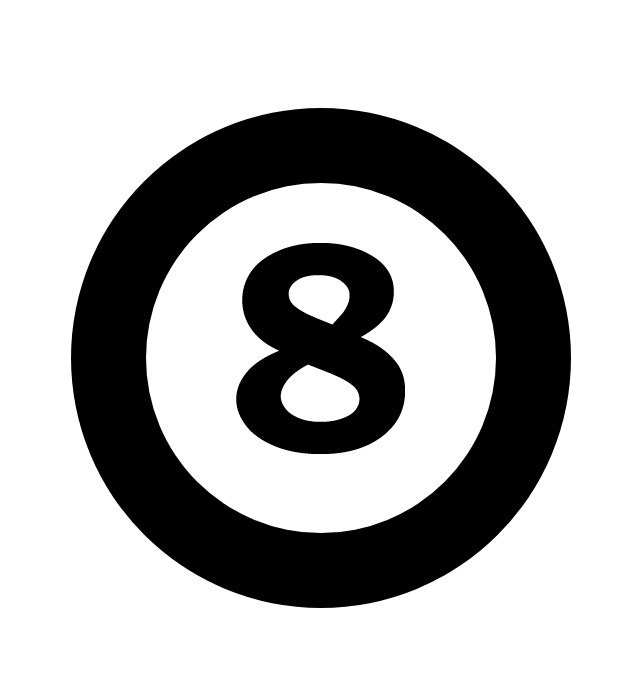
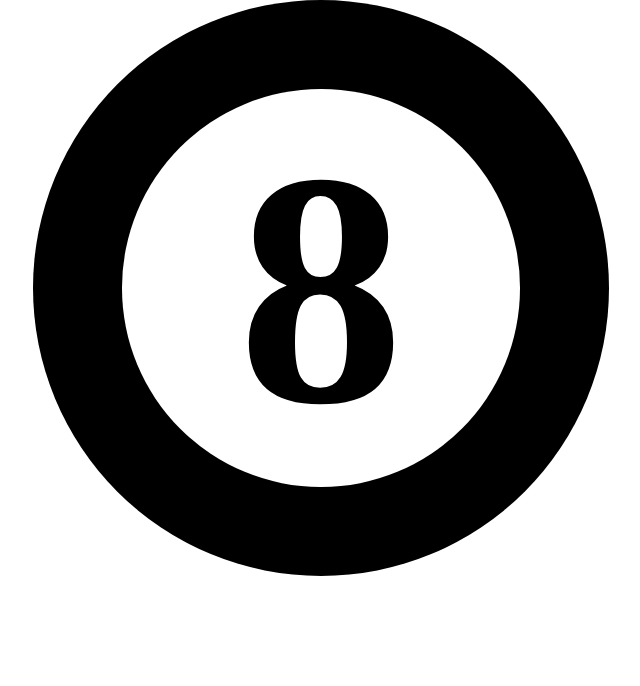
Before and after one commit to KrillNCrabs/KrilliNCrabs.github.io, a plain HTML site: page index.html in a window 1280 px wide. Shown: the whole page, without its empty margins (319-959 px from the left). Drawn offline with Linux system fonts and the light colour scheme.

Commit message:
Update index.html

```diff
--- a/index.html
+++ b/index.html
@@ -1,107 +1,58 @@
 <!DOCTYPE html>
-<html>
-    <body onkeypress="Override()" style="overflow:hidden">
-      <div id="shaker" title="Click For Answer" style="margin-left:auto;margin-right:auto;width:500px;height:500px;user-select:none;padding-top:100px">
-        <!--End Div-->
-        <div style="background:black;width:500px;height:500px;border-radius:100%;margin-left:auto;margin-right:auto;cursor:pointer" onclick="rand()">
-          <!--BlackShell-->
-          <div style="width:500px;height:500px;padding-top:75px">
-            <!--WhiteInsideContainer-->
-            <div style="background:white;width:350px;height:350px;border-radius:100%;margin-left:auto;margin-right:auto">
-              <!--WhiteInside-->
-              <img style="padding-left:90px;padding-top:60px" src="8.png"></img>
-              <!--8Inside-->
-            </div>
-            <!--WhiteInside-->
-          </div>
-          <!--WhiteInsideContainer-->
-        </div>
-        <!--BlackShell-->
+<html lang="en">
+  <style>
+    .noPaddingMargin {
+      padding: 0;
+      margin: 0;
+    }
+
+    .centerItems {
+      justify-content: center;
+      align-items: center;
+      display: flex;
+    }
+
+    body {
+      overflow: hidden
+    }
+
+    .blackShell {
+      margin-left: auto;
+      margin-right: auto;
+      background-color: black;
+      width: 45%;
+      aspect-ratio: 1/1;
+      border-radius: 50%;
+      cursor: pointer
+    }
+
+    .whiteShell {
+      background-color: white;
+      width: 69%;
+      aspect-ratio: 1/1;
+      border-radius: 50%;
+      position: relative
+    }
+
+    .eight {
+      font-size: 26vw;
+      user-select: none
+    }
+
+    .response {
+      font-family: Verdana, sans-serif;
+      text-align: center;
+      font-size: 3.5vw;
+      padding-top: 0px
+    }
+  </style>
+  <body class="noPaddingMargin">
+    <div class="blackShell centerItems" onclick="answer()">
+      <div class="whiteShell centerItems noPaddingMargin">
+        <h1 class="eight noPaddingMargin">8</h1>
       </div>
-      <!--End Div-->
-      <h2 style="text-align:center;font-family:Verdana, sans-serif;user-select:none" id="response"></h2>
-<script>
-var scam = 0
-
-function rand() {
-    let randomizer = Math.floor(Math.random() * 37)
-    if (randomizer == 0) {
-        document.getElementById("response").innerHTML = "Yes"
-    } else if (randomizer == 1) {
-        document.getElementById("response").innerHTML = "No"
-    } else if (randomizer == 2) {
-        document.getElementById("response").innerHTML = "No U"
-    } else if (randomizer == 3) {
-        document.getElementById("response").innerHTML = "Probably"
-    } else if (randomizer == 4) {
-        document.getElementById("response").innerHTML = "Probably Not"
-    } else if (randomizer == 5) {
-        document.getElementById("response").innerHTML = "Never"
-    } else if (randomizer == 6) {
-        document.getElementById("response").innerHTML = "Always"
-    } else if (randomizer == 7) {
-        document.getElementById("response").innerHTML = "Ur Mom"
-    } else if (randomizer == 8) {
-        document.getElementById("response").innerHTML = "No Response"
-    } else if (randomizer == 9) {
-        document.getElementById("response").innerHTML = "Defintely"
-    } else if (randomizer == 10) {
-        document.getElementById("response").innerHTML = "On God"
-    } else if (randomizer == 11) {
-        document.getElementById("response").innerHTML = "Perhaps"
-    } else if (randomizer == 12) {
-        document.getElementById("response").innerHTML = "Maybe"
-    } else if (randomizer == 13) {
-        document.getElementById("response").innerHTML = "Defintely Not"
-    } else if (randomizer == 14) {
-        document.getElementById("response").innerHTML = "Roll Again"
-    } else if (randomizer == 15) {
-        document.getElementById("response").innerHTML = "Why?"
-    } else if (randomizer == 16) {
-        document.getElementById("response").innerHTML = "Try Again"
-    } else if (randomizer == 17) {
-        document.getElementById("response").innerHTML = "Most Likely Not"
-    } else if (randomizer == 18) {
-        document.getElementById("response").innerHTML = "Consult The Library Of Babel"
-    } else if (randomizer == 19) {
-        document.getElementById("response").innerHTML = "Reply Is Hazy, Try Again"
-    } else if (randomizer == 20) {
-        document.getElementById("response").innerHTML = "Concentrate And Ask Again"
-    } else if (randomizer == 21) {
-        document.getElementById("response").innerHTML = "It Is Certain"
-    } else if (randomizer == 22) {
-        document.getElementById("response").innerHTML = "Signs Point To Yes"
-    } else if (randomizer == 23) {
-        document.getElementById("response").innerHTML = "My Sources Say No"
-    } else if (randomizer == 24) {
-        document.getElementById("response").innerHTML = "By All Means"
-    } else if (randomizer == 25) {
-        document.getElementById("response").innerHTML = "Absolutely"
-    } else if (randomizer == 26) {
-        document.getElementById("response").innerHTML = "Of Course"
-    } else if (randomizer == 27) {
-        document.getElementById("response").innerHTML = "Negative"
-    } else if (randomizer == 28) {
-        document.getElementById("response").innerHTML = "Positive"
-    } else if (randomizer == 29) {
-        document.getElementById("response").innerHTML = "Yes, But Soon No"
-    } else if (randomizer == 30) {
-        document.getElementById("response").innerHTML = "No, But Soon Yes"
-    } else if (randomizer == 31) {
-        document.getElementById("response").innerHTML = "Don't Count On It"
-    } else if (randomizer == 32) {
-        document.getElementById("response").innerHTML = "Very Doubtful"
-    } else if (randomizer == 33) {
-        document.getElementById("response").innerHTML = "Not At All"
-    } else if (randomizer == 34) {
-        document.getElementById("response").innerHTML = "Your Answer Is Certain"
-    } else if (randomizer == 35) {
-        document.getElementById("response").innerHTML = "Your Answer Is Not Certain"
-    } else if (randomizer == 36) {
-        document.getElementById("response").innerHTML = "On God?"
-    }
-}
-
-    </script>
-    </body>
+    </div>
+    <h1 class="response" id="responses"></h1>
+    <script src="responses.js"></script>
+  </body>
 </html>
```
